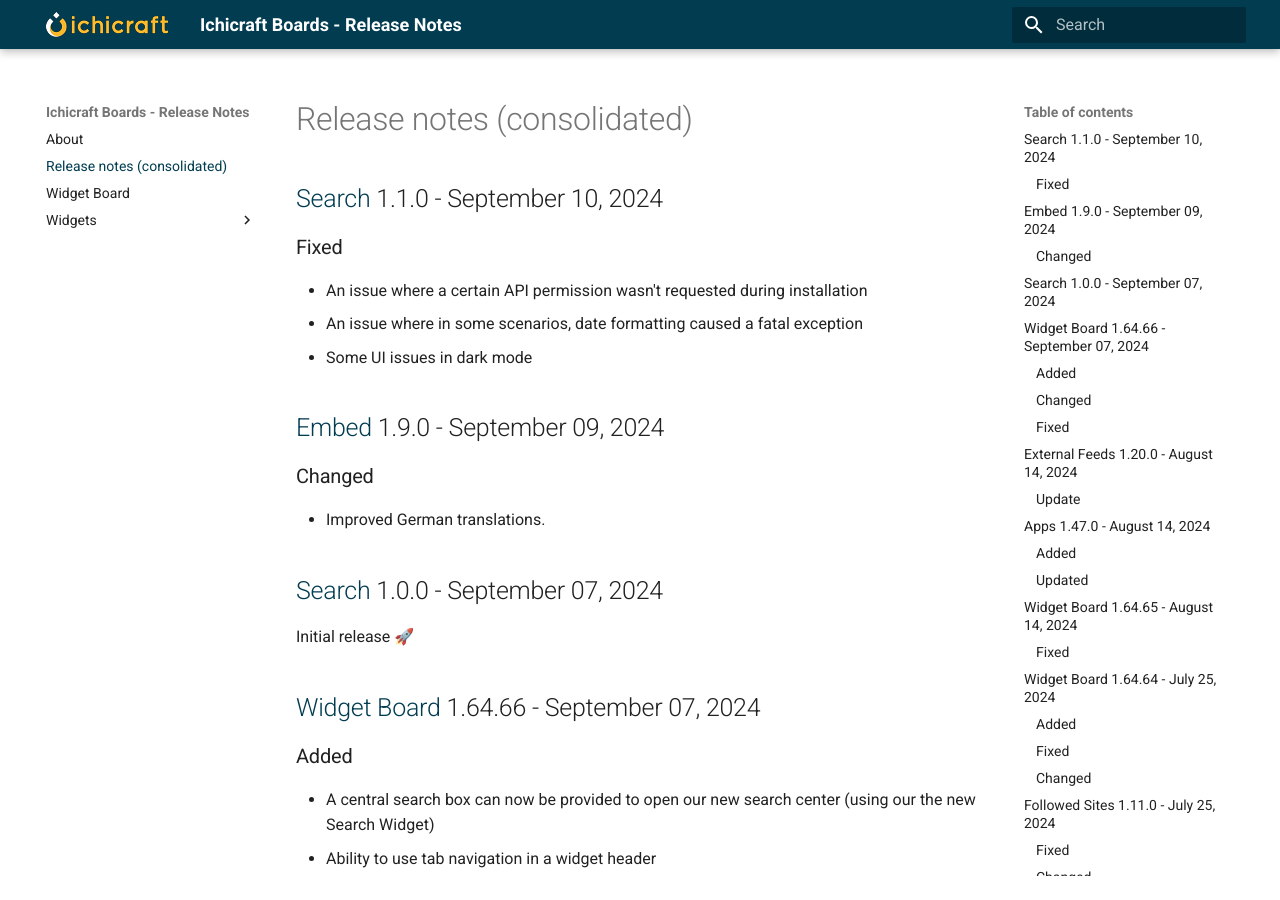
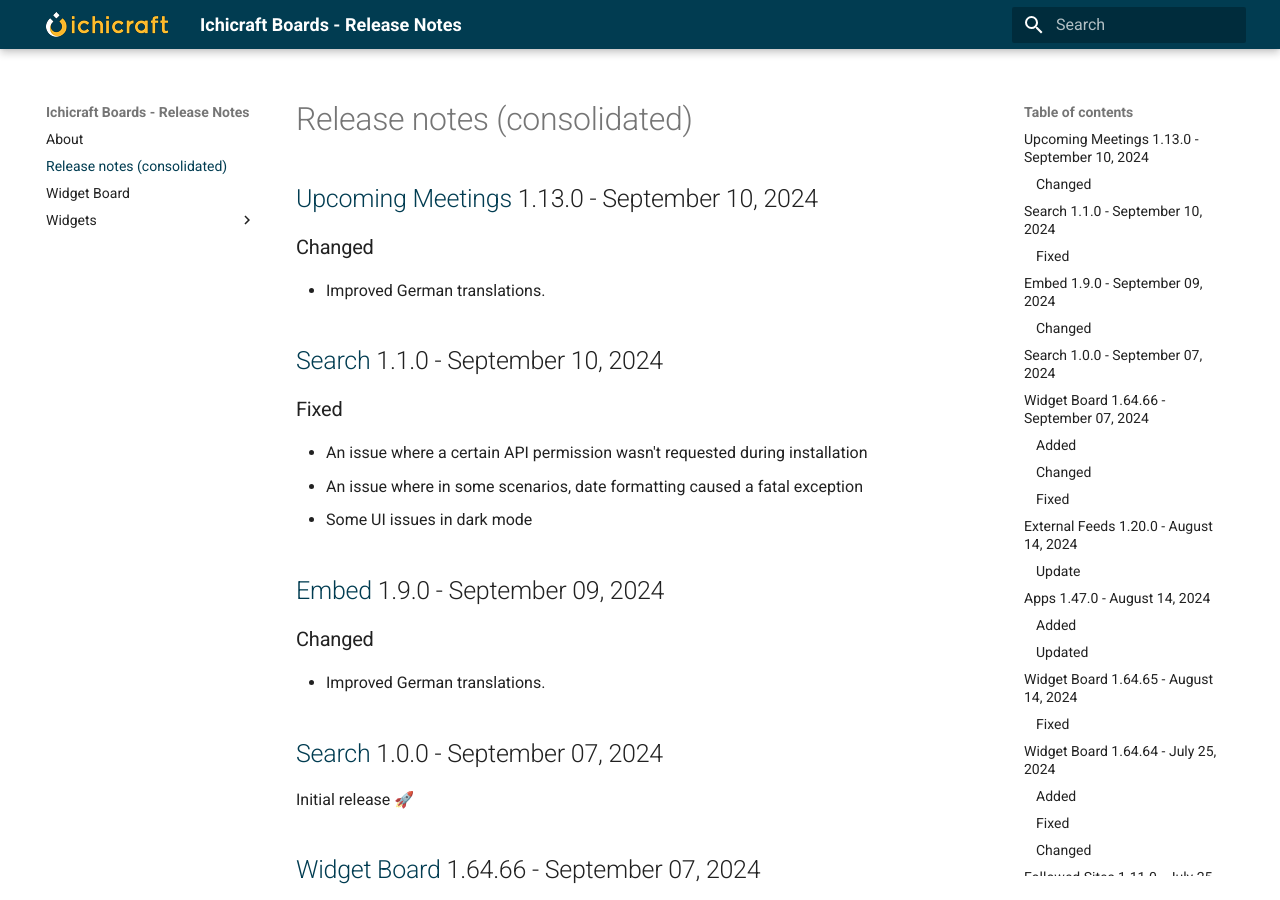
Before and after one commit to ichicraft/widgets-docs, an MkDocs documentation site: the page built from docs/Release-notes-(consolidated).md, in a window 1280 px wide and 900 px high. Built offline with MkDocs 1.6.1 and Material for MkDocs 9.7.7, drawn with Linux system fonts in a browser that asks for light colours.

Commit message:
Release notes updated by BuildService

```diff
--- a/docs/Release-notes-(consolidated).md
+++ b/docs/Release-notes-(consolidated).md
@@ -1,3 +1,8 @@
+## [Upcoming Meetings](./Widgets/Upcoming Meetings.md) 1.13.0 - September 10, 2024
+
+### Changed
+- Improved German translations.
+
 ## [Search](./Widgets/Search.md) 1.1.0 - September 10, 2024
 
 ### Fixed
--- a/docs/Widgets/Upcoming Meetings.md
+++ b/docs/Widgets/Upcoming Meetings.md
@@ -1,3 +1,8 @@
+## 1.13.0 - September 10, 2024
+
+### Changed
+- Improved German translations.
+
 ## 1.12.0 - March 21, 2024
 
 ### Changed
```
